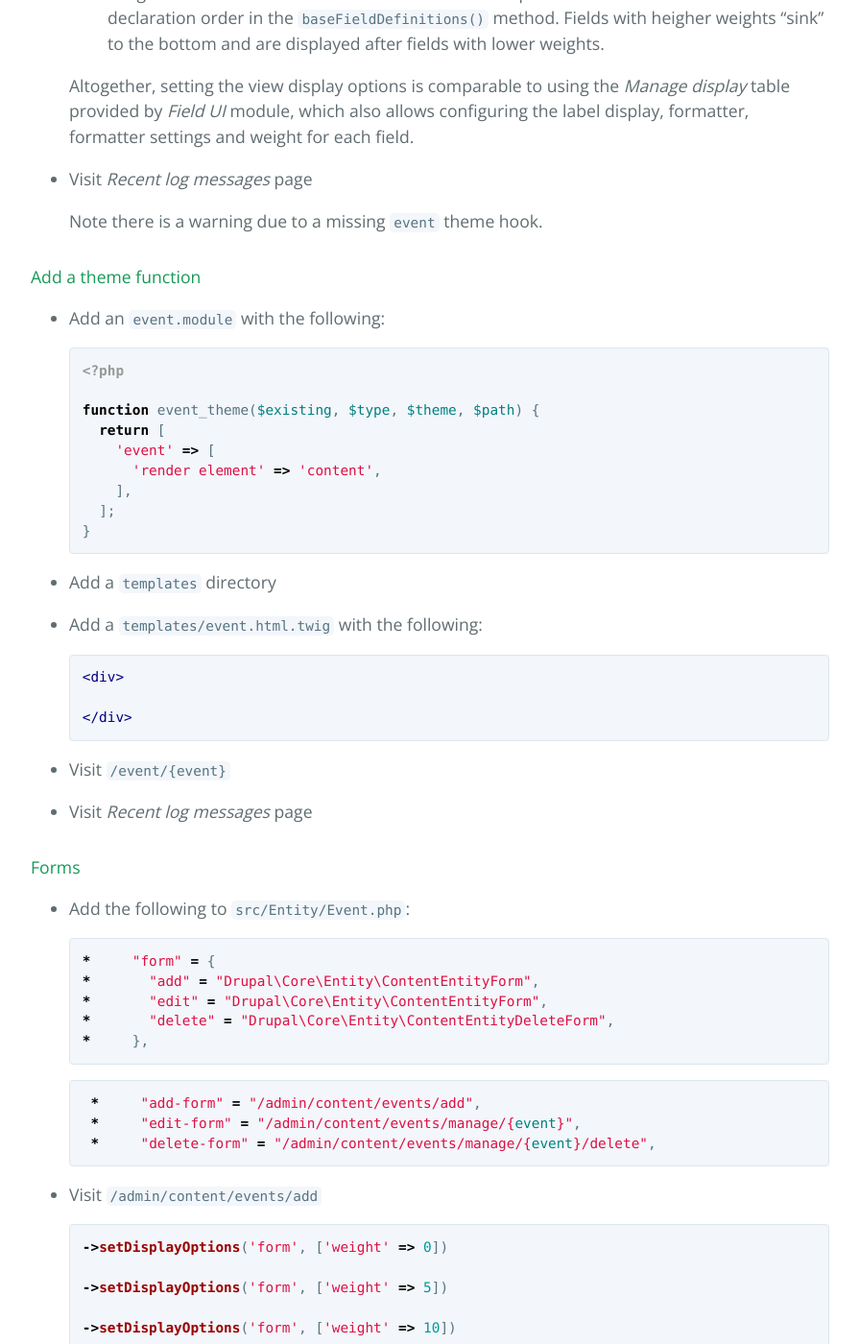
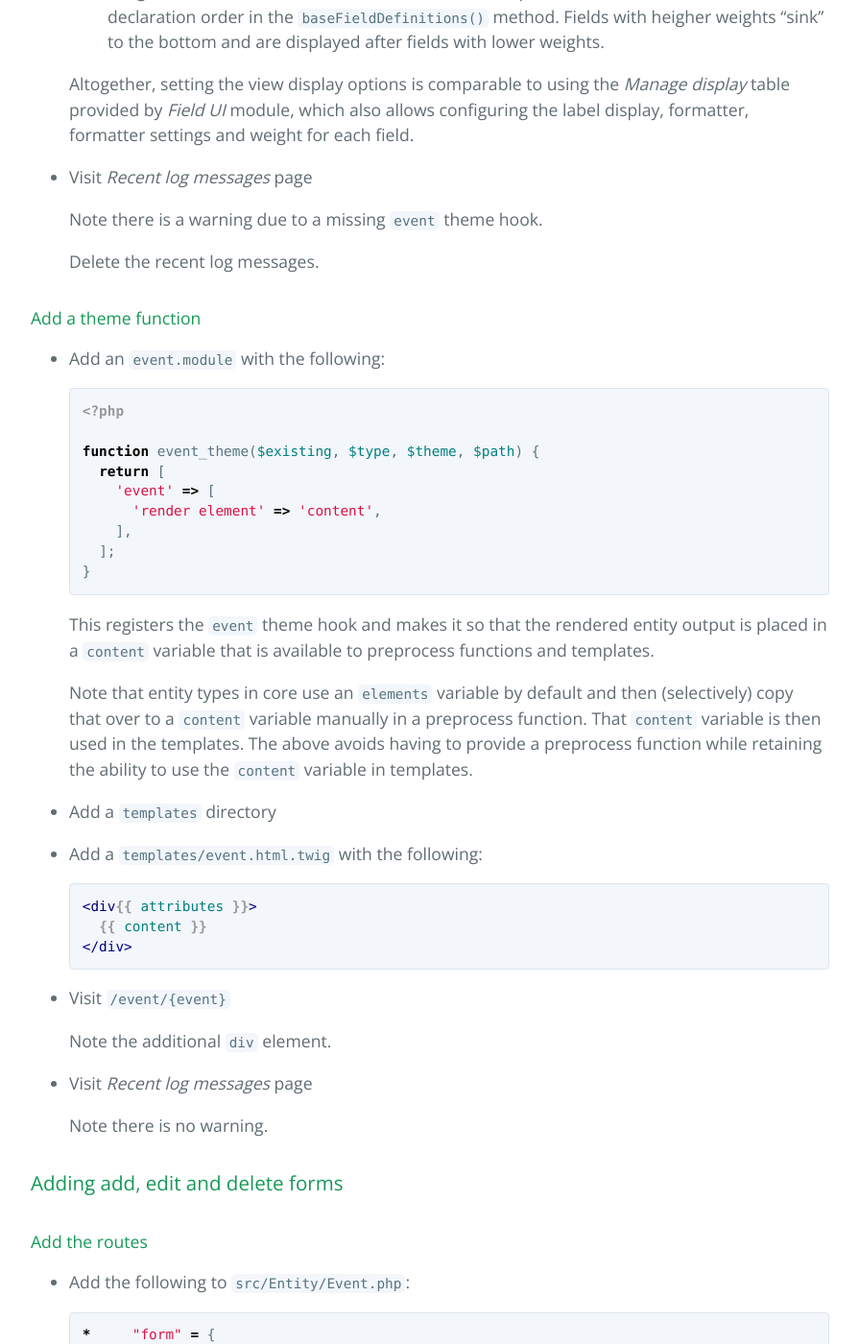
Before and after one commit to drupal-entity-training/event, a Jekyll site: the page built from index.md, in a window 1280 px wide and 1400 px high, scrolled down 15101 px. Shown: the whole window at 96% size, without its empty margins (192-1087 px from the left). Built offline with Jekyll 4.4.1, drawn with Linux system fonts in a browser that asks for light colours; some of the changed text lies outside the part shown.

Commit message:
Add an explanation for the theme hook and fix Twig syntax highlighting

````diff
--- a/index.md
+++ b/index.md
@@ -24,11 +24,11 @@ creating a `test.php` script and then running `drush php-script test.php`.
    2. [Add an annotation to the class](#add-an-annotation-to-the-class)
    3. [Install the entity type](#install-the-entity-type)
    4. [Add field definitions](#add-field-definitions)
-   5. [Install the new fields](#install-the-new-fields)
+   5. [Install the fields](#install-the-new-fields)
    6. [Add field methods](#add-field-methods)
 
-2. [Providing a user interface for entities](#providing-a-user-interface-for-entities)
-   1. [Add a view page](#add-a-view-page)
+2. [Adding a view page](#adding-a-view-page)
+   1. [Add a route](#add-a-route)
    2. [Add an administrative permission](#add-an-administrative-permission)
    3. [Configure fields for display](#configure-fields-for-display)
    4. [Add a theme function](#add-a-theme-function)
@@ -536,14 +536,14 @@ interface
   Note that the returned values match the values in the database before and that
   the values in the database have been updated accordingly.
 
-### Providing a user interface for entities
-
-#### Add a view page
+### Adding a view page
 
 Viewing an entity on a page requires a _view builder_ that is responsible for
 constructing a renderable array from an entity object. Futhermore, a route is
 needed that utilizes the view builder to output the entity's fields on a given
 path. All of this can be automated by amending the entity annotation.
+
+#### Add a route
 
 * Add the following to the annotation in `src/Entity/Event.php`:
 
@@ -740,6 +740,8 @@ displayed unless explicitly configured to.
 
   Note there is a warning due to a missing `event` theme hook.
 
+  Delete the recent log messages.
+
 #### Add a theme function
 
 * Add an `event.module` with the following:
@@ -756,21 +758,39 @@ displayed unless explicitly configured to.
   }
   ```
 
+  This registers the `event` theme hook and makes it so that the rendered entity
+  output is placed in a `content` variable that is available to preprocess
+  functions and templates.
+
+  Note that entity types in core use an `elements` variable by default and then
+  (selectively) copy that over to a `content` variable manually in a preprocess
+  function. That `content` variable is then used in the templates. The above
+  avoids having to provide a preprocess function while retaining the ability to
+  use the `content` variable in templates.
+
 * Add a `templates` directory
 
 * Add a `templates/event.html.twig` with the following:
 
+  {% raw %}
   ```twig
   <div{{ attributes }}>
     {{ content }}
   </div>
   ```
+  {% endraw %}
 
 * Visit `/event/{event}`
 
+  Note the additional `div` element.
+
 * Visit _Recent log messages_ page
 
-#### Forms
+  Note there is no warning.
+
+### Adding add, edit and delete forms
+
+#### Add the routes
 
 * Add the following to `src/Entity/Event.php`:
 
@@ -790,13 +810,15 @@ displayed unless explicitly configured to.
 
 * Visit `/admin/content/events/add`
 
-  ```php?start_inline=1
-  ->setDisplayOptions('form', ['weight' => 0])
+#### Configure fields for display
 
-  ->setDisplayOptions('form', ['weight' => 5])
+```php?start_inline=1
+->setDisplayOptions('form', ['weight' => 0])
 
-  ->setDisplayOptions('form', ['weight' => 10])
-  ```
+->setDisplayOptions('form', ['weight' => 5])
+
+->setDisplayOptions('form', ['weight' => 10])
+```
 
 * Rebuild caches
 
@@ -806,15 +828,15 @@ displayed unless explicitly configured to.
 
 * Visit `/admin/content/events/manage/{event}/delete`
 
-## List builder
-Branch: `05-forms` → `06-list-builder`
+### Adding an administrative entity listing
 
 * Add the following to `src/Entity/Event.php`:
-  ```php
+
+  ```php?start_inline=1
   *     "list_builder" = "Drupal\Core\Entity\EntityListBuilder",
   ```
 
-  ```php
+  ```php?start_inline=1
   *     "collection" = "/admin/content/events",
   ```
   * Collection routes are not (yet) automatically generated
````
Also changed, not shown: other parts of index.md (+1 -1 lines).
